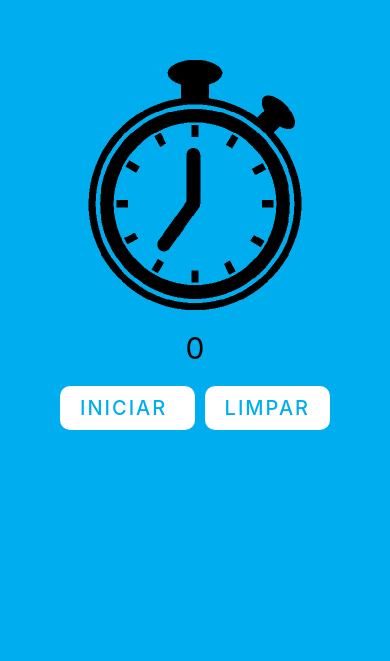
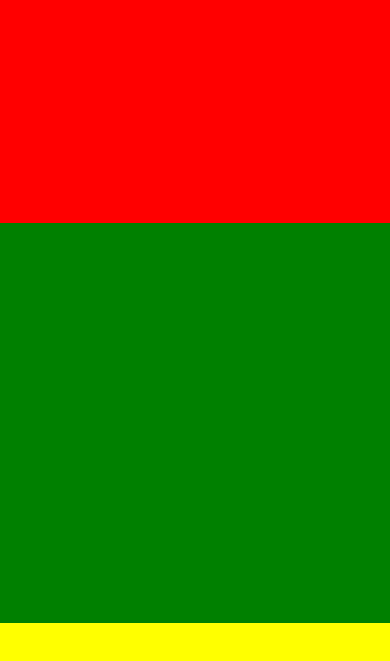
Before and after one commit to nicolas-magalhaes-clear/FirstApp-ReactNative, a React Native app: screen / in a window 390 px wide. Shown: the part 177-838 px from the top of the page. Built offline with nearby package versions, Linux system fonts and the light colour scheme.

Commit message:
ScrollView example added

```diff
--- a/App.js
+++ b/App.js
@@ -1,58 +1,21 @@
 import { StatusBar } from 'expo-status-bar';
-import { StyleSheet, Text, View, Image, TextInput, Button, TouchableOpacity } from 'react-native';
+import { StyleSheet, Text, View, Image, TextInput, Button, TouchableOpacity, ScrollView } from 'react-native';
 import { useState, useEffect } from 'react';
 
 let intervalTimer;
 
 export default function App() {
 
-  const [time, setTime] = useState(0)
-  const [timerActive, setTimerActive] = useState(false)
-  const [buttonTimer, setButtonTimer] = useState('INICIAR')
-
-
-
-
-  function iniciarTimer() {
-
-    if(!timerActive){
-      setTimerActive(true)
-      setButtonTimer('PAUSAR')
-      intervalTimer = setInterval(() => {
-        setTime((prev) => (prev+1))
-      }, 1000);
-    }
-    else if (timerActive){
-      clearInterval(intervalTimer)
-      setTimerActive(false)
-      setButtonTimer('INICIAR')
-    }
-
-
-  }
-  function limparTimer() {
-    clearInterval(intervalTimer)
-    setTime((prev) => prev*0)
-    setTimerActive(false)
-    setButtonTimer('INICIAR')
-  }
-
-
   return (
     <View style={styles.container}>
-      <Image source={require('./src/cronometro.png')} style={styles.cronometro} />
-      <Text style={styles.timer}>{time}</Text>
-
-      <View style={styles.btnArea}>
-        <TouchableOpacity style={styles.btn} onPress={() => iniciarTimer()} >
-          <Text style={styles.btnTexto}>{buttonTimer} </Text>
-        </TouchableOpacity>
-        <TouchableOpacity style={styles.btn} onPress={() => limparTimer()}>
-          <Text style={styles.btnTexto}>LIMPAR</Text>
-        </TouchableOpacity>
-      </View>
+      <ScrollView showsVerticalScrollIndicator={true}>
+        <View style={styles.box1}></View>
+        <View style={styles.box2}></View>
+        <View style={styles.box3}></View>
+        <View style={styles.box4}></View>
+      </ScrollView>
     </View>
-  );
+  )
 }
 
 
@@ -60,33 +23,26 @@ export default function App() {
 const styles = StyleSheet.create({
   container: {
     flex: 1,
-    alignItems: 'center',
-    justifyContent: 'center',
     backgroundColor: '#00aeef'
   },
-  cronometro: {
-    width: 250,
-    height: 250
+  box1: {
+    backgroundColor: 'red',
+    height: 400,
+    width: '100%'
   },
-  timer: {
-    fontSize: 30,
-    marginTop: 20
+  box2: {
+    backgroundColor: 'green',
+    height: 400,
+    width: '100%'
   },
-  btnArea: {
-    marginTop: 20,
-    flexDirection: 'row',
-    gap: 10
+  box3: {
+    backgroundColor: 'yellow',
+    height: 400,
+    width: '100%'
   },
-  btnTexto: {
-    fontSize: 20,
-    color: '#00aeef',
-    letterSpacing: 2,
-    fontWeight: '500'
-  },
-  btn: {
-    paddingHorizontal: 20,
-    paddingVertical: 10,
-    borderRadius: 10,
-    backgroundColor: 'white',
+  box4: {
+    backgroundColor: 'orange',
+    height: 400,
+    width: '100%'
   }
 });
```
